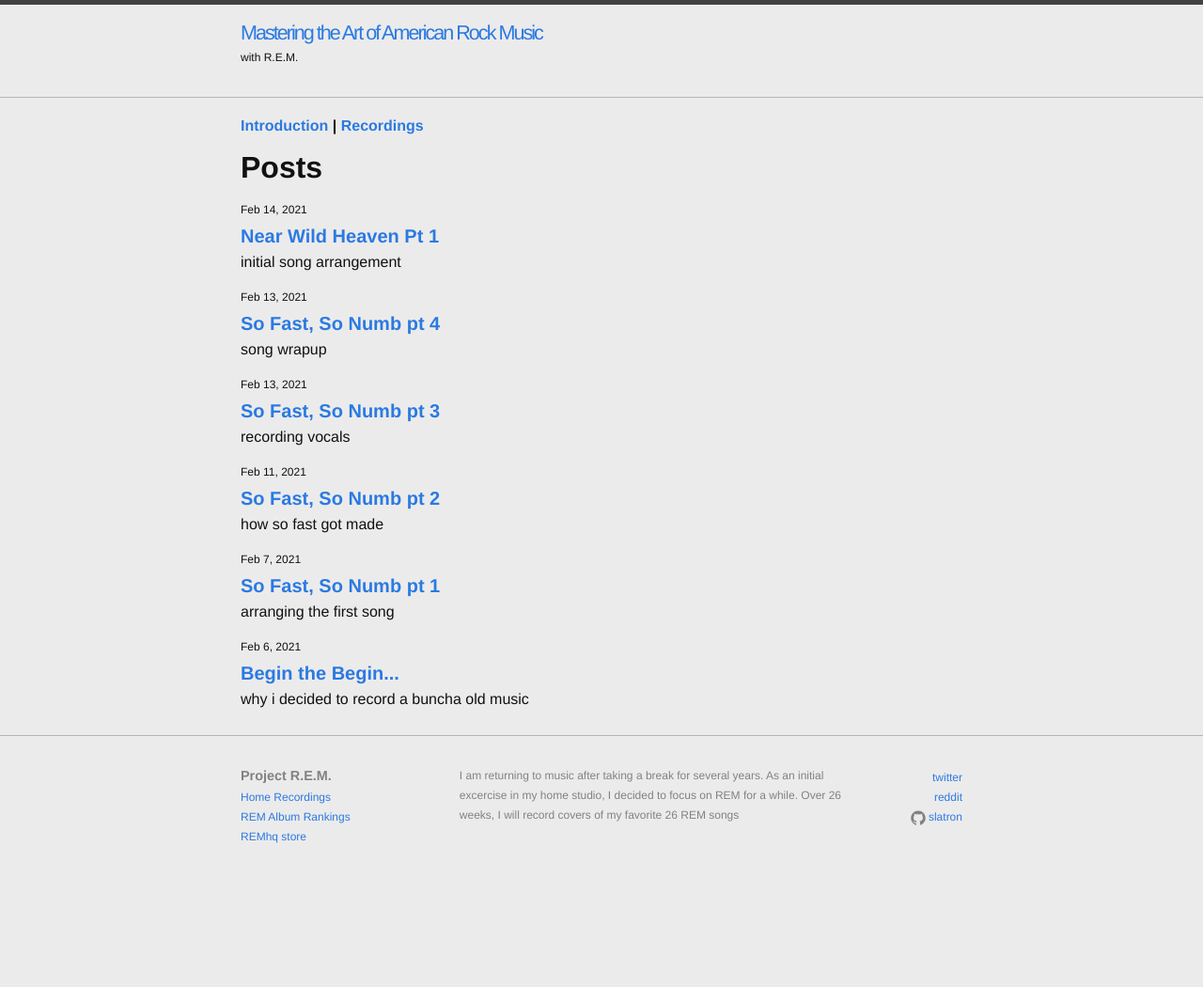
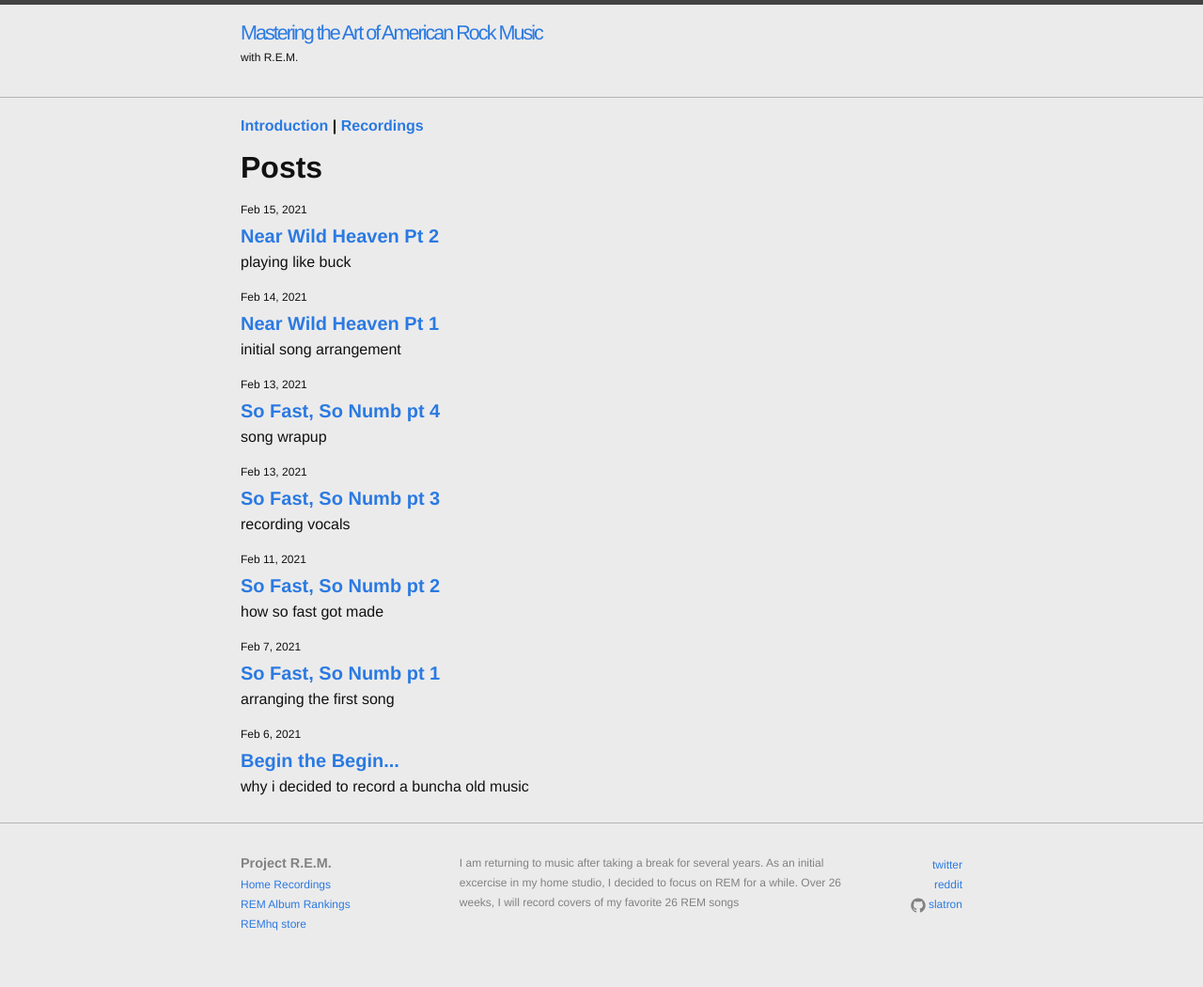
Before and after one commit to slatron/slatron.github.io, a Jekyll site: the page built from index.html, in a window 1280 px wide. Shown: the whole page at 94% size. Built offline with Jekyll 4.4.1, drawn with Linux system fonts in a browser that asks for light colours; the list of posts is cut into pages by our own code; before the commit the page ends 957 px from its top, so only the background shows below that; some of the changed lines change nothing that is shown.

Commit message:
second near wild heaven post

```diff
--- /dev/null
+++ b/_posts/2021-02-15-near-wild-heaven-2.md
@@ -0,0 +1,20 @@
+---
+layout: post
+title:  Near Wild Heaven Pt 2
+song: Near Wild Heaven
+album: Out of Time
+year: "1991"
+date:   2021-02-15
+tags: rem-project
+category: music
+desc: playing like buck
+permalink: near-wild-heaven-2.html
+video: https://www.youtube.com/watch?v=dcP7TxLnd9M
+---
+
+### Understanding Peter Buck
+Today, I put down my first real Peter Buck jangle guitar part. I can see why he has such a unique playing style. Ther is so much complexity in the left hand picking for this song. The notes are very straight-forward. But the way Buck approaches chords puts all his arpeggiation off what regular barred chords would lean toward.
+
+I practiced that chorus/intro guitar riff for two days and still couldn't play a decent enough riff. Fortunately, it becomes a ton easier by only playing the upper three strings in one take, then adding the fourth string that plays a bass part on another track. I double tracked each part and overdubed the fills. Blending this composite track togther gave me enough usable versions of the riff to vary across the track.
+
+The octave piano part really brings everything together. There is a small string hit at the top of the send verse, but I think I'll leave that off. Only instrument left is some lap steel chord swells to hit - and those aren't even on the original track. This leaves me with five days to record the vocals for this one. Should be about right considering there are around 27 harmony parts there.
--- a/recordings.md
+++ b/recordings.md
@@ -14,3 +14,5 @@
   - *[Blog Post 4](so-fast-so-numb-4.html)*
 
 ### Near Wild Heaven | Feb 14, 2021
+  - *[Blog Post 1](near-wild-heaven-1.html)*
+  - *[Blog Post 2](near-wild-heaven-2.html)*
```
